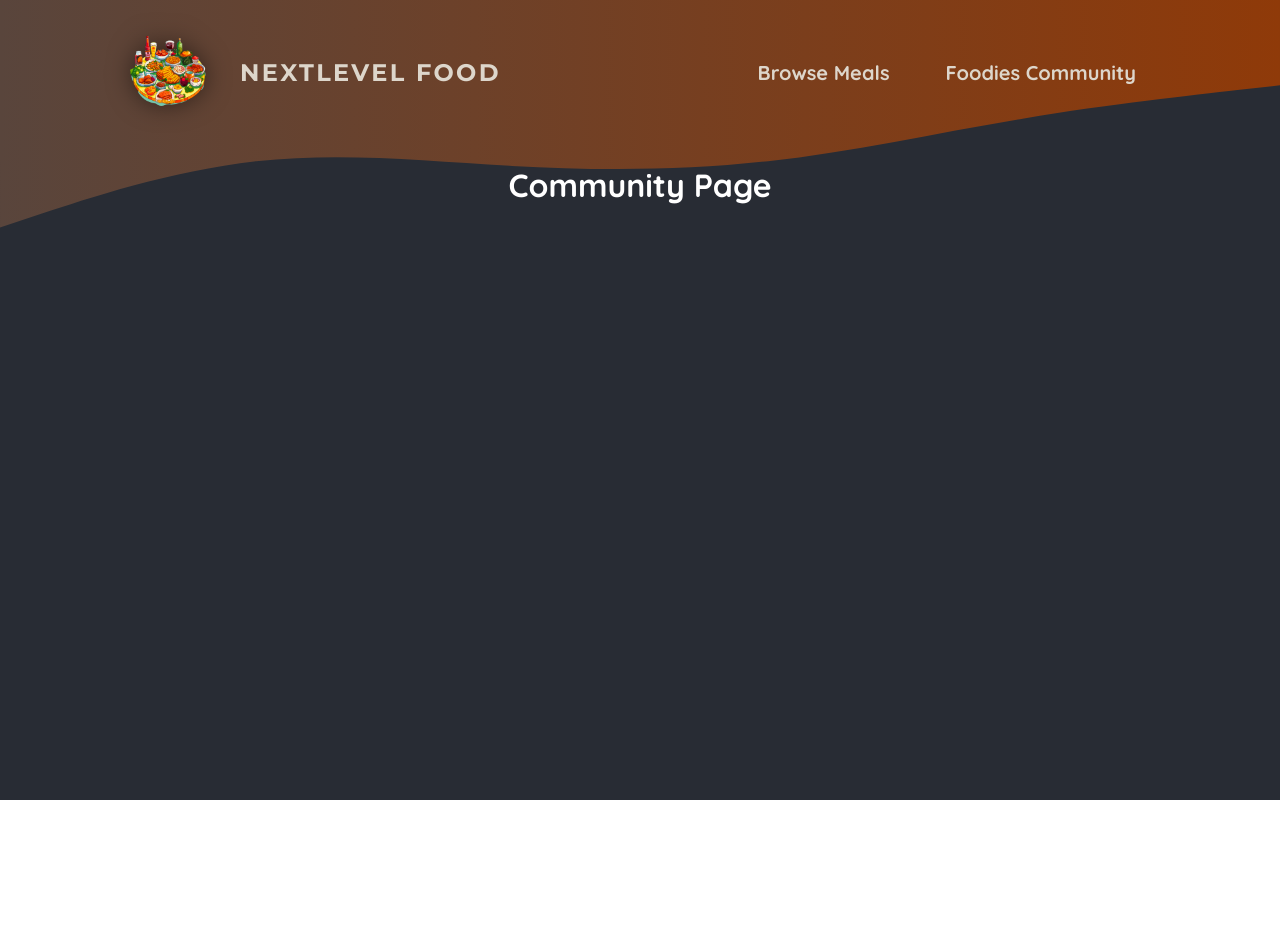
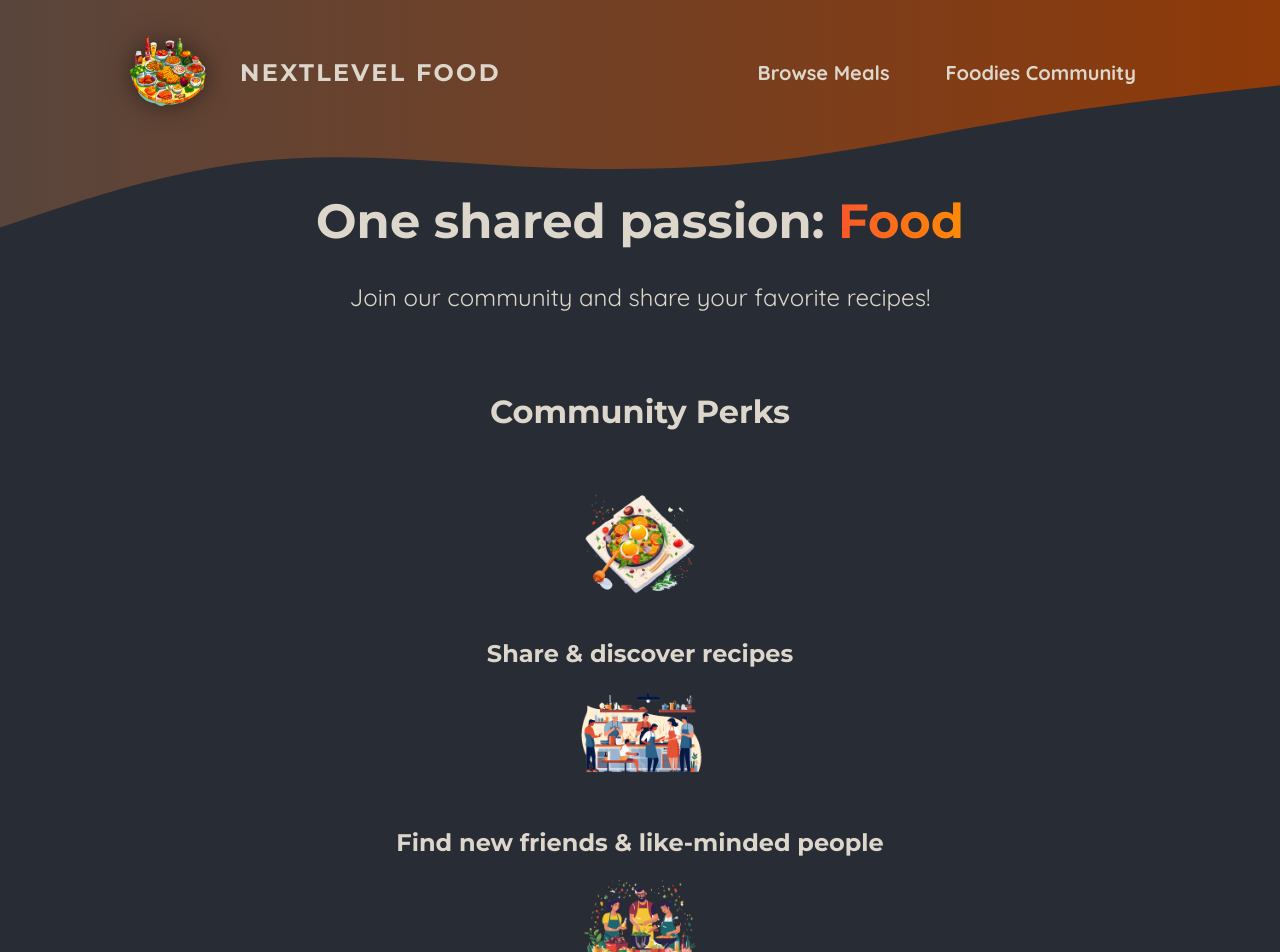
Before and after one commit to izhal27/foodies-project, a Next.js app: page /community in a window 1280 px wide. Shown: the top 952 px of the page. Before the commit the page ends 800 px from the top, so only its background shows below. Built offline with nearby package versions, Linux system fonts and the light colour scheme.

Commit message:
add page community with css module

```diff
--- a/app/community/page.js
+++ b/app/community/page.js
@@ -1,7 +1,40 @@
+import Image from "next/image";
+
+import mealIcon from "@/assets/icons/meal.png";
+import communityIcon from "@/assets/icons/community.png";
+import eventsIcon from "@/assets/icons/events.png";
+import styles from "./page.module.css";
+
 export default function CommunityPage() {
   return (
-    <main>
-      <h1 style={{ color: "white", textAlign: "center" }}>Community Page</h1>
-    </main>
+    <>
+      <header className={styles.header}>
+        <h1>
+          One shared passion: <span className={styles.highlight}>Food</span>
+        </h1>
+        <p>Join our community and share your favorite recipes!</p>
+      </header>
+      <main className={styles.main}>
+        <h2>Community Perks</h2>
+
+        <ul className={styles.perks}>
+          <li>
+            <Image src={mealIcon} alt="A delicious meal" />
+            <p>Share & discover recipes</p>
+          </li>
+          <li>
+            <Image src={communityIcon} alt="A crowd of people, cooking" />
+            <p>Find new friends & like-minded people</p>
+          </li>
+          <li>
+            <Image
+              src={eventsIcon}
+              alt="A crowd of people at a cooking event"
+            />
+            <p>Participate in exclusive events</p>
+          </li>
+        </ul>
+      </main>
+    </>
   );
 }
--- /dev/null
+++ b/app/community/page.module.css
@@ -0,0 +1,61 @@
+.header {
+  gap: 3rem;
+  margin: 3rem auto 5rem auto;
+  width: 90%;
+  max-width: 75rem;
+  color: #ddd6cb;
+  font-size: 1.5rem;
+  text-align: center;
+}
+
+.header h1 {
+  font-family: 'Montserrat', sans-serif;
+}
+
+.highlight {
+  background: linear-gradient(90deg, #f9572a, #ff8a05);
+  background-clip: text;
+  -webkit-background-clip: text;
+  -webkit-text-fill-color: transparent;
+}
+
+.main {
+  width: 90%;
+  max-width: 40rem;
+  margin: 0 auto;
+  text-align: center;
+}
+
+.main h2 {
+  font-family: 'Montserrat', sans-serif;
+  font-size: 2rem;
+  margin-bottom: 3rem;
+  color: #ddd6cb;
+}
+
+.perks {
+  list-style: none;
+  margin: 3rem 0;
+  padding: 0;
+}
+
+.perks li {
+  display: flex;
+  flex-direction: column;
+  align-items: center;
+  gap: 2rem;
+}
+
+.perks img {
+  width: 8rem;
+  height: 8rem;
+  object-fit: contain;
+}
+
+.perks p {
+  font-family: 'Montserrat', sans-serif;
+  font-size: 1.5rem;
+  font-weight: bold;
+  margin: 0;
+  color: #ddd6cb;
+}
```
